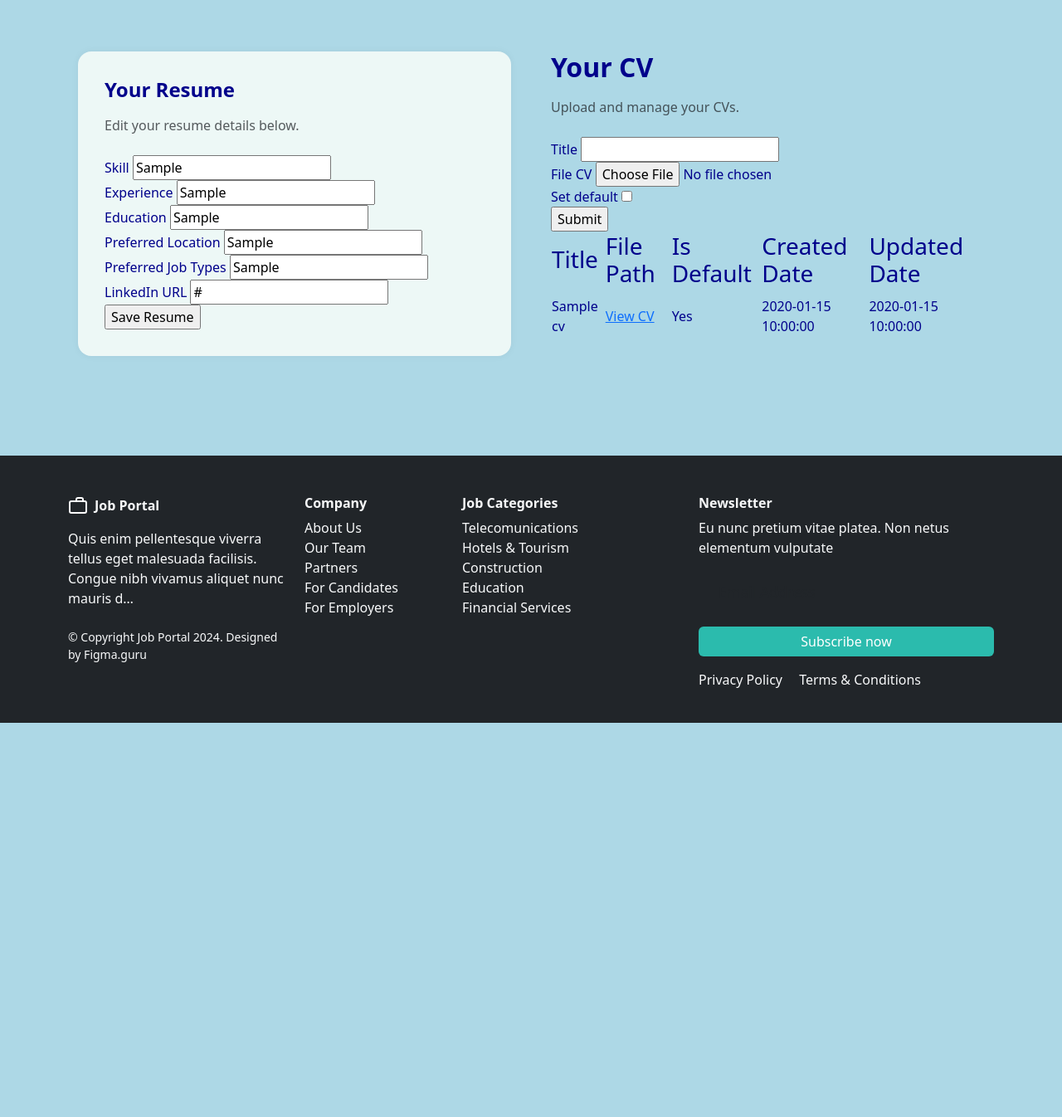
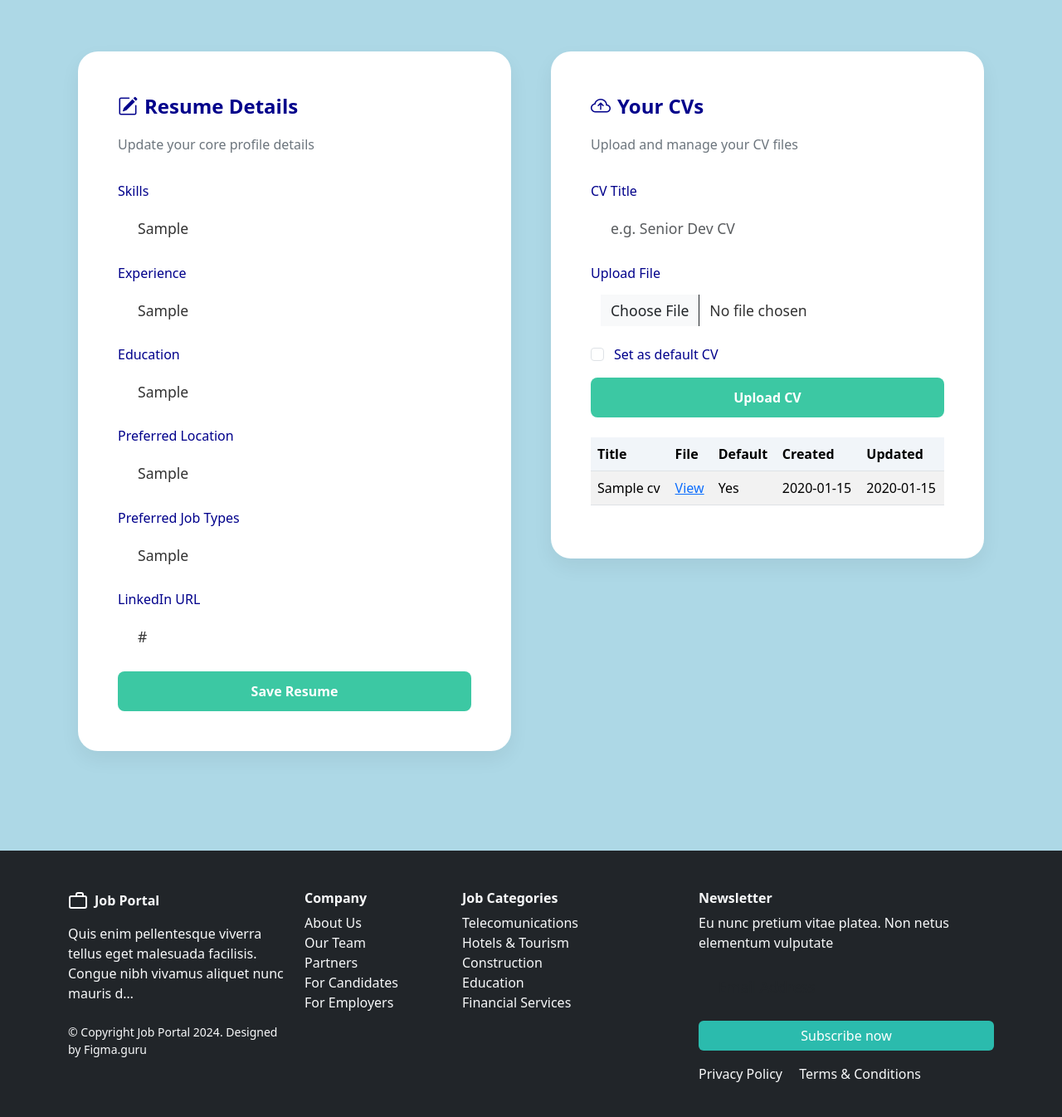
Before and after one commit to PNamGP1120/RecruitmentFlaskApp, a Flask app: page /profile in a window 1280 px wide. Shown: the part 355-1701 px from the top of the page at 83% size. Before the commit the page ends 1226 px from the top, so only its background shows below. Run offline with Flask 3, Linux system fonts and the light colour scheme; a user stored in the database is signed in; tables that the repository leaves empty hold one stand-in row (values such as "Sample post"); grey boxes marked "Sample" are stand-in pictures.

Commit message:
Giao dien RÃesume vs CV

```diff
--- a/app/dao.py
+++ b/app/dao.py
@@ -3,7 +3,6 @@ from datetime import datetime
 
 import cloudinary.uploader
 from flask_login import current_user
-from idlelib.query import Query
 
 from sqlalchemy import or_
 
--- a/app/models.py
+++ b/app/models.py
@@ -172,7 +172,7 @@ class Notification(BaseModel):
 
 if __name__ == '__main__':
     with app.app_context():
-        # db.create_all()
+        db.create_all()
         # c1 = Category(name="Front-end")
         # c2 = Category(name="Back-end")
         # c3 = Category(name="FullStack")
--- a/app/static/css/styles.css
+++ b/app/static/css/styles.css
@@ -245,3 +245,74 @@ form .form-select:focus {
 .category-card:hover .category-icon i {
     color: #249e90; /* Màu xanh teal đậm hơn khi hover */
 }
+
+.resume-section {
+    background: #ffffff;
+    padding: 3rem;
+    border-radius: 1.5rem;
+    box-shadow: 0 10px 25px rgba(0, 0, 0, 0.06);
+    transition: all 0.3s ease;
+}
+
+.resume-section:hover {
+    box-shadow: 0 12px 30px rgba(0, 0, 0, 0.09);
+}
+
+.form-title {
+    font-weight: 700;
+    font-size: 1.5rem;
+    margin-bottom: 1rem;
+}
+
+.form-subtitle {
+    color: #6c757d;
+    margin-bottom: 2rem;
+}
+
+.form-control {
+    border-radius: 0.5rem;
+    padding: 0.75rem 1rem;
+    border: 1px solid #dee2e6;
+}
+
+.form-control:focus {
+    border-color: #3cc8a3;
+    box-shadow: 0 0 0 0.2rem rgba(60, 200, 163, 0.25);
+}
+
+.form-check-label {
+    margin-left: 0.25rem;
+}
+
+.submit-btn {
+    background-color: #3cc8a3;
+    border: none;
+    padding: 0.75rem;
+    border-radius: 0.5rem;
+    color: white;
+    font-weight: 600;
+    transition: all 0.3s ease;
+}
+
+.submit-btn:hover {
+    background-color: #2ea889;
+}
+
+.table thead th {
+    background-color: #f1f5f9;
+}
+
+.table td a {
+    font-weight: 500;
+    text-decoration: underline;
+}
+
+.alert {
+    border-radius: 0.75rem;
+}
+
+@media (max-width: 768px) {
+    .resume-section {
+        padding: 2rem;
+    }
+}
--- a/app/templates/profile/profile.html
+++ b/app/templates/profile/profile.html
@@ -2,21 +2,8 @@
 
 {% block title %}Resume & CV Management{% endblock %}
 
-{% block css %}
-<style>
-    /* Keep the same styling for the form wrapper as register, but rename the class for clarity */
-    .resume-form-wrapper {
-        background-color: #edf8f6;
-        border-radius: 1rem;
-        padding: 2rem;
-        box-shadow: 0 0 10px rgba(0,0,0,0.05);
-    }
-</style>
-{% endblock %}
-
 {% block content %}
-
-{% include 'layout/hero_section.html'%}
+{% include 'layout/hero_section.html' %}
 
 <section class="py-5">
     <div class="container">
@@ -32,93 +19,108 @@
         {% endwith %}
 
         <div class="row g-5">
-            <!-- Resume Section -->
+            <!-- Resume Form -->
             <div class="col-md-6">
-                <div class="resume-form-wrapper">
-                    <h4 class="fw-bold mb-3">Your Resume</h4>
-                    <p class="text-muted mb-4">Edit your resume details below.</p>
+                <div class="resume-section">
+                    <div class="form-title"><i class="bi bi-pencil-square me-2"></i>Resume Details</div>
+                    <div class="form-subtitle">Update your core profile details</div>
 
                     <form action="{{ url_for('profile_process') }}" method="POST">
                         <input type="hidden" name="resume_form" value="1">
-                        <label>
-                            Skill
-                            <input type="text" name="skill" placeholder="Skill" value="{{ resume.skill if resume else '' }}">
-                        </label><br>
-                        <label>
-                            Experience
-                            <input type="text" name="experience" placeholder="Experience" value="{{ resume.experience if resume else '' }}">
-                        </label><br>
-                        <label>
-                            Education
-                            <input type="text" name="education" placeholder="Education" value="{{ resume.education if resume else '' }}">
-                        </label><br>
-                        <label>
-                            Preferred Location
-                            <input type="text" name="location" placeholder="Location" value="{{ resume.preferred_locations if resume else '' }}">
-                        </label><br>
-                        <label>
-                            Preferred Job Types
-                            <input type="text" name="job" placeholder="Job Type" value="{{ resume.preferred_job_types if resume else '' }}">
-                        </label><br>
-                        <label>
-                            LinkedIn URL
-                            <input type="text" name="linkedin" placeholder="LinkedIn URL" value="{{ resume.linkedin_url if resume else '' }}">
-                        </label><br>
-                        <input type="submit" value="Save Resume">
+
+                        <div class="mb-3">
+                            <label class="form-label">Skills</label>
+                            <input type="text" name="skill" class="form-control" placeholder="e.g. Python, SQL" value="{{ resume.skill if resume else '' }}">
+                        </div>
+
+                        <div class="mb-3">
+                            <label class="form-label">Experience</label>
+                            <input type="text" name="experience" class="form-control" placeholder="e.g. 3+ years backend dev" value="{{ resume.experience if resume else '' }}">
+                        </div>
+
+                        <div class="mb-3">
+                            <label class="form-label">Education</label>
+                            <input type="text" name="education" class="form-control" placeholder="e.g. Bachelor in Computer Science" value="{{ resume.education if resume else '' }}">
+                        </div>
+
+                        <div class="mb-3">
+                            <label class="form-label">Preferred Location</label>
+                            <input type="text" name="location" class="form-control" placeholder="e.g. Ho Chi Minh City" value="{{ resume.preferred_locations if resume else '' }}">
+                        </div>
+
+                        <div class="mb-3">
+                            <label class="form-label">Preferred Job Types</label>
+                            <input type="text" name="job" class="form-control" placeholder="e.g. Full-time, Remote" value="{{ resume.preferred_job_types if resume else '' }}">
+                        </div>
+
+                        <div class="mb-3">
+                            <label class="form-label">LinkedIn URL</label>
+                            <input type="text" name="linkedin" class="form-control" placeholder="https://linkedin.com/in/yourname" value="{{ resume.linkedin_url if resume else '' }}">
+                        </div>
+
+                        <button type="submit" class="submit-btn w-100">Save Resume</button>
                     </form>
-
                 </div>
             </div>
 
-            <!-- CV Section -->
+            <!-- CV Upload -->
             <div class="col-md-6">
-                <h2 class="fw-bold mb-3">Your CV</h2>
-                <p class="text-muted mb-4">
-                    Upload and manage your CVs.
-                </p>
+                <div class="resume-section">
+                    <div class="form-title"><i class="bi bi-cloud-arrow-up me-2"></i>Your CVs</div>
+                    <div class="form-subtitle">Upload and manage your CV files</div>
 
                     <form action="{{ url_for('profile_process') }}" method="POST" enctype="multipart/form-data">
                         <input type="hidden" name="cv_form" value="1">
-                    <label>
-                        Title
-                        <input type="text" name="title">
-                    </label><br>
-                    <label>File CV</label>
-                    <input type="file" name="file"><br>
-                    <label>
-                        Set default
-                        <input type="checkbox" name="default">
-                    </label><br>
-                    <input type="submit">
+
+                        <div class="mb-3">
+                            <label class="form-label">CV Title</label>
+                            <input type="text" name="title" class="form-control" placeholder="e.g. Senior Dev CV">
+                        </div>
+
+                        <div class="mb-3">
+                            <label class="form-label">Upload File</label>
+                            <input type="file" name="file" class="form-control">
+                        </div>
+
+                        <div class="form-check mb-3">
+                            <input class="form-check-input" type="checkbox" name="default" id="cvDefault">
+                            <label class="form-check-label" for="cvDefault">Set as default CV</label>
+                        </div>
+
+                        <button type="submit" class="submit-btn w-100">Upload CV</button>
                     </form>
 
                     {% if rows %}
-                <table>
+                    <div class="table-responsive mt-4">
+                        <table class="table table-striped table-hover align-middle">
                             <thead>
-                    <td><h3>Title</h3></td>
-                    <td><h3>File Path</h3></td>
-                    <td><h3>Is Default</h3></td>
-                    <td><h3>Created Date</h3></td>
-                    <td><h3>Updated Date</h3></td>
+                                <tr>
+                                    <th>Title</th>
+                                    <th>File</th>
+                                    <th>Default</th>
+                                    <th>Created</th>
+                                    <th>Updated</th>
+                                </tr>
                             </thead>
-
-                    {% for row in rows%}
+                            <tbody>
+                                {% for row in rows %}
                                 <tr>
                                     <td>{{ row.title }}</td>
-                            <td><a href="{{ row.file_path }}" target="_blank">View CV</a></td>
+                                    <td><a href="{{ row.file_path }}" target="_blank">View</a></td>
                                     <td>{{ 'Yes' if row.is_default else 'No' }}</td>
-                            <td>{{ row.created_date.strftime('%Y-%m-%d %H:%M:%S') }}</td>
-                            <td>{{ row.updated_date.strftime('%Y-%m-%d %H:%M:%S') if row.updated_date else 'N/A' }}</td>
+                                    <td>{{ row.created_date.strftime('%Y-%m-%d') }}</td>
+                                    <td>{{ row.updated_date.strftime('%Y-%m-%d') if row.updated_date else 'N/A' }}</td>
                                 </tr>
                                 {% endfor %}
+                            </tbody>
                         </table>
+                    </div>
                     {% else %}
-                <p>No CVs uploaded yet.</p>
+                    <p class="text-muted mt-3">No CVs uploaded yet.</p>
                     {% endif %}
                 </div>
-
+            </div>
         </div>
     </div>
 </section>
-
 {% endblock %}
```
Also changed, not shown: 1 other file. Lines whose indentation alone changed are shown as unchanged.
